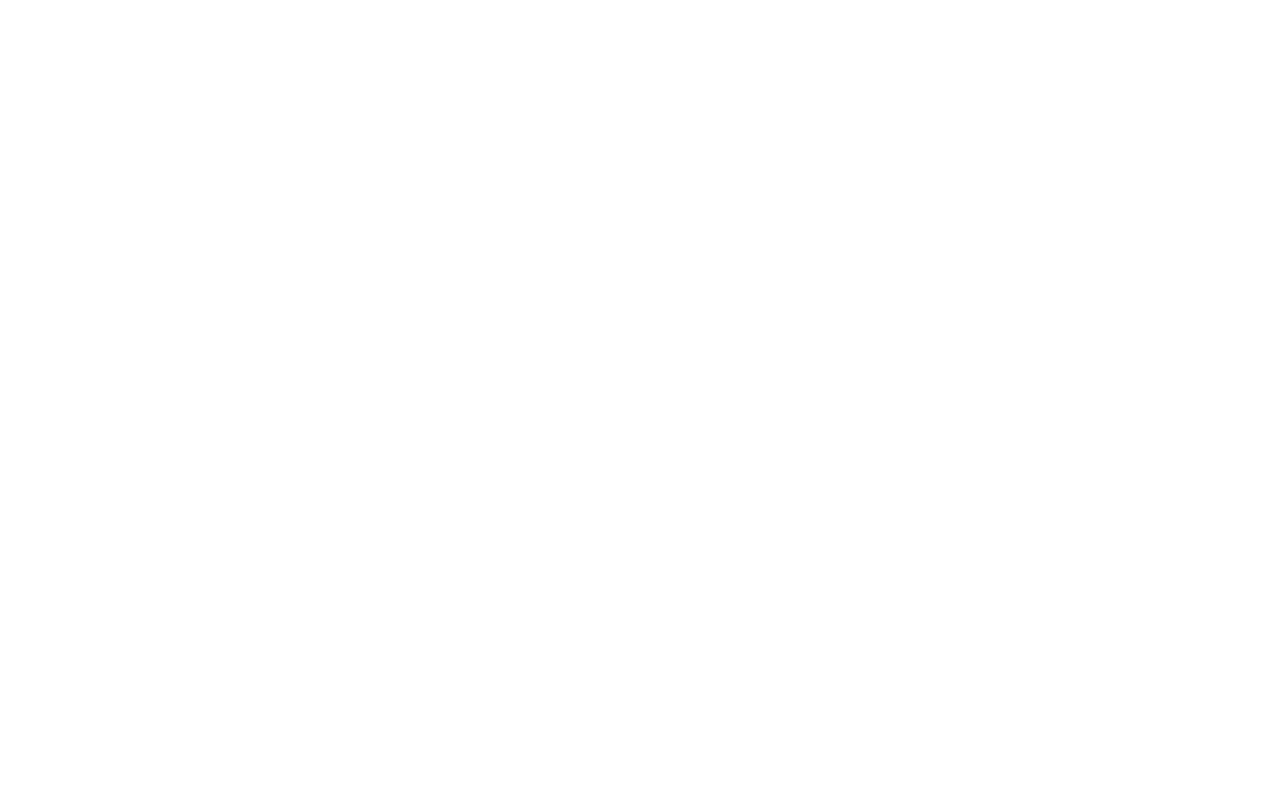
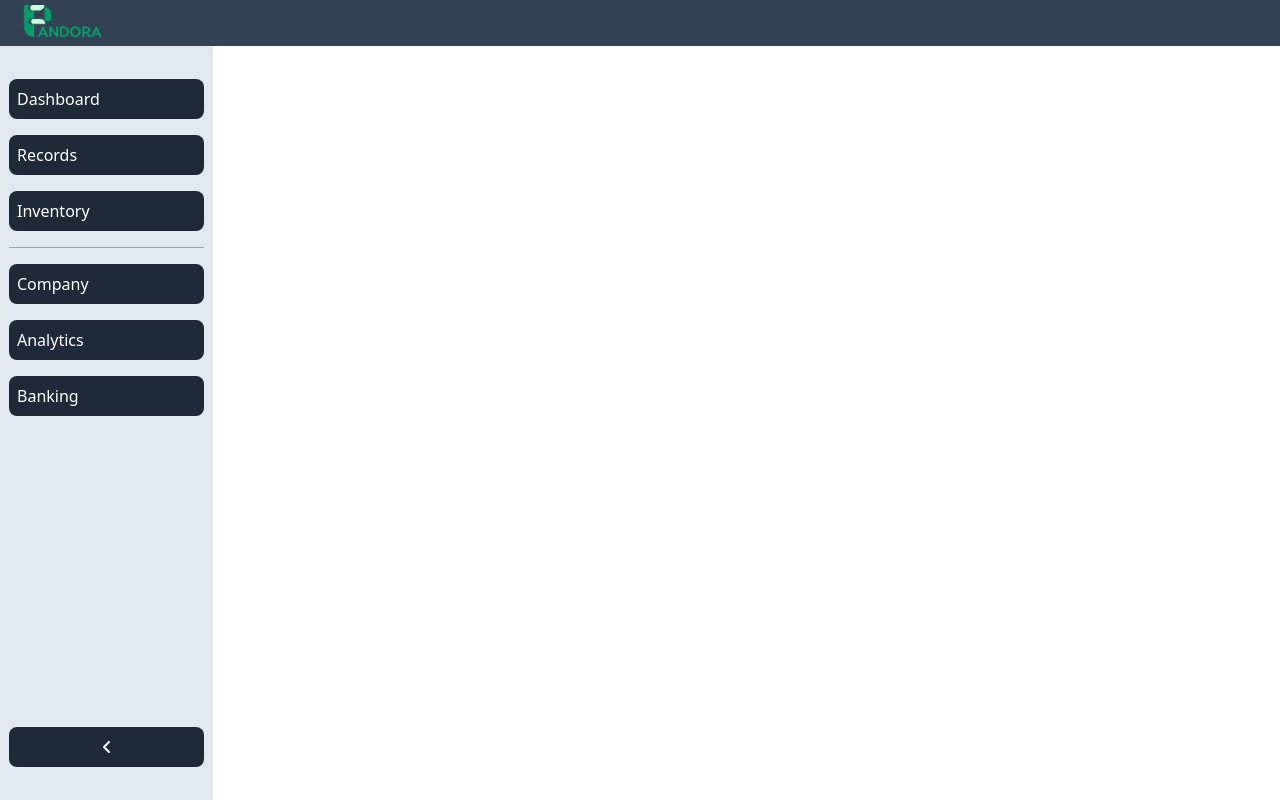
Before and after one commit to MattCania/Pandora-2.0, a React (Vite) app in the folder Frontend/: page /home in a window 1280 px wide. Before the commit this address had no page. Built offline with nearby package versions, Linux system fonts and the light colour scheme.

Commit message:
Requires Structure of Dashboard routing, has no backend changes other than prepared NodeMailer

```diff
--- a/Frontend/src/App.jsx
+++ b/Frontend/src/App.jsx
@@ -4,14 +4,17 @@
 import Register from './pages/Registration/Register';
 import Login from './pages/Login';
 import VerifyEmail from './pages/Registration/Verification';
+import Dashboard from './pages/Dashboard';
+import PageRouter from './pages/Router';
 
 function App() {
   return (
     <Router>
       <Routes>
-        <Route path='/test' element={<VerifyEmail/>}/>
+        <Route path='/test' element={<Dashboard/>}/>
         <Route path="/" element={<Navigate to="/pandora" replace />} />
         <Route path="/pandora" element={<LandingPage />} />
+        <Route path='/home/*' element={<PageRouter/>}/>
         <Route path='/register' element={<Register/>}/>
         <Route path='/login' element={<Login/>}/>
       </Routes>
--- a/Frontend/src/components/Header.jsx
+++ b/Frontend/src/components/Header.jsx
@@ -9,29 +9,7 @@
 		<header className="w-full flex justify-between items-center bg-slate-700 px-2">
 
 			<div className='flex w-1/5 justify-center items-center gap-2' >
-				{leftNav.map((item, index) => (
-					<a
-						key={index}
-						className="text-white text-center cursor-pointer h-full w-full font-medium rounded-lg transition-colors hover:bg-white hover:text-black"
-						href={item.links}
-					>
-						{item.items}
-					</a>
-				))}
-			</div>
-
-			<a
-				className='md:flex w-1/5 justify-center items-center'
-				href="/pandora"
-			>
-				<img src={LogoMain} alt="" />
-			</a>
-
-			<div
-				className='flex w-1/5 justify-center items-center gap-2'
-			>
-
-				{rightNav.map((item, index) => (
+				{leftNav?.map((item, index) => (
 					<a
 						key={index}
 						className="text-white text-center cursor-pointer h-full w-full font-medium rounded-lg transition-colors hover:bg-white hover:text-black"
@@ -43,6 +21,32 @@
 			</div>
 
 
+			{logo &&
+				<a
+					className='md:flex w-auto mx-2 my-1 justify-center items-center '
+					href="/pandora"
+				>
+					<img src={LogoMain} alt="" />
+				</a>
+			}
+			{rightNav &&
+				<div
+					className='flex w-1/5 justify-center items-center gap-2'
+				>
+
+					{rightNav?.map((item, index) => (
+						<a
+							key={index}
+							className="text-white text-center cursor-pointer h-full w-full font-medium rounded-lg transition-colors hover:bg-white hover:text-black"
+							href={item.links}
+						>
+							{item.items}
+						</a>
+					))}
+				</div>
+			}
+
+
 		</header>
 	)
 }
--- a/Frontend/src/pages/Dashboard.jsx
+++ b/Frontend/src/pages/Dashboard.jsx
@@ -1,11 +1,9 @@
+
 
 export default function Dashboard(){
-
 	return (
 		<section>
-
 		</section>
-
 	)
 
 }
--- a/Frontend/src/pages/Landing.jsx
+++ b/Frontend/src/pages/Landing.jsx
@@ -13,7 +13,7 @@
 
 	return (
 		<>
-			<Header leftNav={leftNav} rightNav={rightNav}/>
+			<Header leftNav={leftNav} rightNav={rightNav} logo={true}/>
 			<section className='flex w-auto sm:mx-0 lg:mx-40 min-h-screen h-auto border'>
 				<div className='flex p-4'>
 					<h1 className='text-3xl font-medium'>Welcome to Pandora!</h1>
--- a/Frontend/src/pages/Registration/Register.jsx
+++ b/Frontend/src/pages/Registration/Register.jsx
@@ -27,7 +27,6 @@
 			}));
 		}
 	};
-
 
 	const handleSubmit = async (e) => {
 		e.preventDefault();
--- /dev/null
+++ b/Frontend/src/pages/Router.jsx
@@ -0,0 +1,26 @@
+
+import MainHeader from "../partials/MainHeader"
+import MainAside from "../partials/MainAside"
+import { BrowserRouter as Router, Route, Routes, Navigate } from 'react-router-dom';
+
+export default function PageRouter () {
+
+	return (
+		<div
+			className='flex flex-col w-screen h-screen'
+		>
+			<MainHeader/>
+			<MainAside/>
+			<section>
+					  <Routes>
+						<Route path="dashboard" element={<h1>Dashboard</h1>} />
+						<Route path="records" element={<h1>Records</h1>} />
+						<Route path="inventory" element={<h1>Inventory</h1>} />
+						<Route path="company" element={<h1>Company</h1>} />
+						<Route path="analytics" element={<h1>Analytics</h1>} />
+						<Route path="banking" element={<h1>Banking</h1>} />
+					  </Routes>
+			</section>
+		</div>
+	)
+}
--- /dev/null
+++ b/Frontend/src/partials/MainAside.jsx
@@ -0,0 +1,85 @@
+import { FontAwesomeIcon } from "@fortawesome/react-fontawesome"
+import { faAngleLeft, faAngleRight, faHouse, faFolderOpen, faBox, faChartLine, faBuilding, faBank } from "@fortawesome/free-solid-svg-icons";
+import { useState, useEffect } from "react"
+import { NavLink } from "react-router-dom";
+
+export default function MainAside() {
+	const [isOpen, setOpen] = useState(true)
+
+
+	const navigation = [
+		{
+			button: isOpen ? 'Dashboard' : <FontAwesomeIcon icon={faHouse} />, link: 'dashboard'
+		},
+		{
+			button: isOpen ? 'Records' : <FontAwesomeIcon icon={faFolderOpen} />, link: 'records'
+		},
+		{
+			button: isOpen ? 'Inventory' : <FontAwesomeIcon icon={faBox} />, link: 'inventory'
+		},
+
+		{
+			button: isOpen ? 'Company' : <FontAwesomeIcon icon={faBuilding} />, link: 'company'
+		},
+		{
+			button: isOpen ? 'Analytics' : <FontAwesomeIcon icon={faChartLine} />, link: 'records'
+		},
+		{
+			button: isOpen ? 'Banking' : <FontAwesomeIcon icon={faBank} />, link: 'inventory'
+		},
+
+
+	]
+
+
+	return (
+		<aside
+			className={`flex flex-col justify-between gap-2 py-8 ${isOpen ? 'w-1/6 p-2' : 'w-12 p-1'}  h-full border bg-slate-200 transition-all`}
+		>
+			<div
+				className='flex flex-col gap-4'
+			>
+
+				{navigation.map((item, index) => (
+					index % 3 === 0 && index !== 0 ?
+						<>
+							<hr className='border-gray-400' />
+							<NavLink
+								key={index}
+
+								className={({ isActive }) =>
+									`flex ${isOpen ? 'justify-start' : 'justify-center'} items-center h-10 p-2 rounded-lg
+    								${isActive ? 'bg-gray-400 text-black' : 'bg-gray-800 text-white'}
+    								transition-all font-medium hover:bg-gray-400 hover:text-black`
+								}
+								to={`${item.link}`}>
+								{item.button}
+							</NavLink>
+						</>
+						:
+						<NavLink
+							key={index}
+
+							className={({ isActive }) =>
+								`flex ${isOpen ? 'justify-start' : 'justify-center'} items-center h-10 p-2 rounded-lg
+								${isActive ? 'bg-gray-400 text-black' : 'bg-gray-800 text-white'}
+    							transition-all font-medium hover:bg-gray-400 hover:text-black`
+							}
+							to={`${item.link}`}>
+							{item.button}
+						</NavLink>
+
+				))}
+			</div>
+
+			<button
+				className='flex justify-center items-center h-10 p-2 rounded-lg bg-gray-800 text-white font-medium transition-all hover:bg-gray-400 hover:text-black'
+				onClick={() => { setOpen(isOpen => !isOpen) }}
+			>
+				<FontAwesomeIcon icon={isOpen ? faAngleLeft : faAngleRight} />
+			</button>
+		</aside>
+	)
+
+
+}
--- /dev/null
+++ b/Frontend/src/partials/MainHeader.jsx
@@ -0,0 +1,31 @@
+import LogoMain from './../assets/MainLogo.svg'
+
+export default function MainHeader () {
+
+	return (
+		<header
+			className='w-screen bg-slate-700 min-h-10 flex justify-between items-center'
+		>
+			<div
+			className='flex justify-start items-center w-1/6'
+			>
+				<a
+				className='h-full outline-none py-1 px-4'
+				href="">
+					<img src={LogoMain} alt="" />
+				</a>
+			</div>
+
+			<div>
+
+			</div>
+
+			<div>
+
+			</div>
+
+		</header>
+
+	)
+
+}
```
